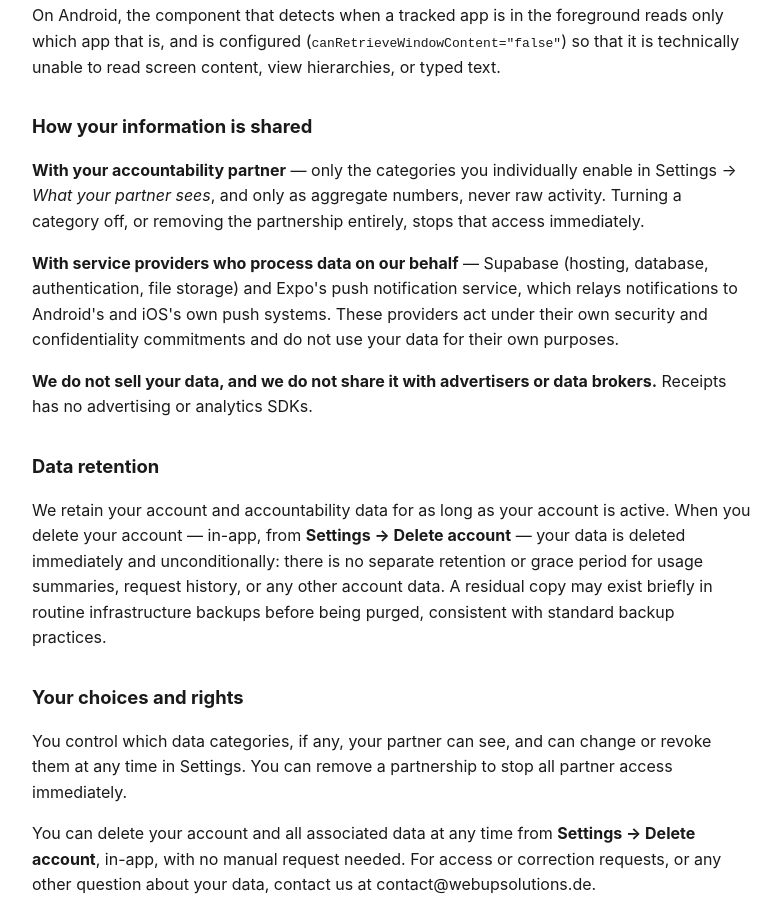
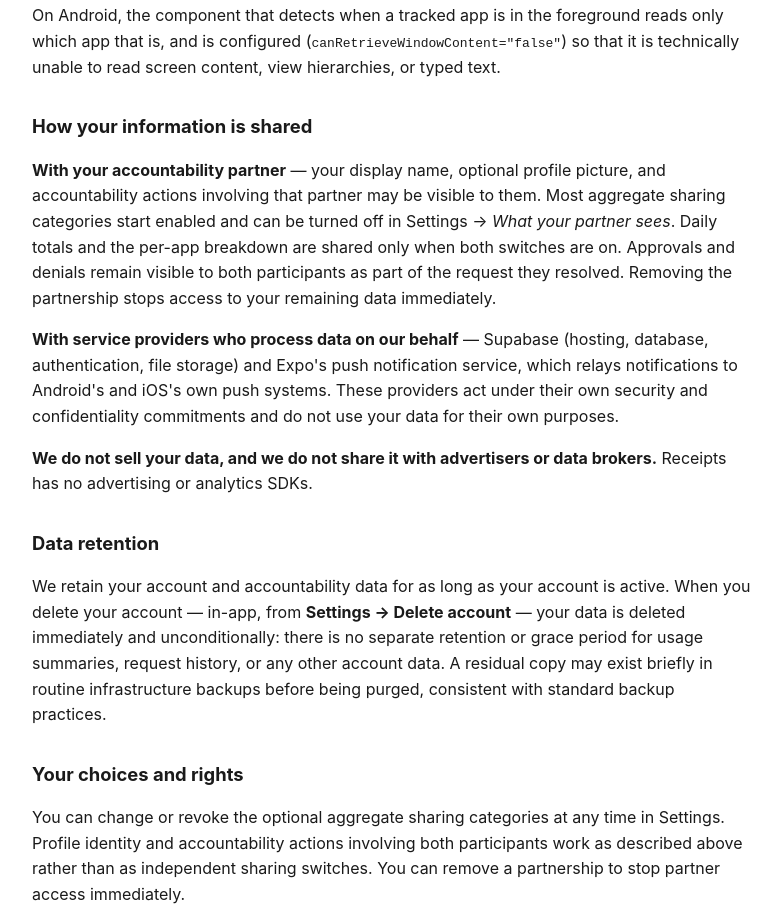
Before and after one commit to Aaron-Vermi/receipts-privacy-policy, a plain HTML site: page index.html in a window 1280 px wide. Shown: the part 934-1845 px from the top of the page, without its empty margins (248-1029 px from the left). Drawn offline with Linux system fonts and the light colour scheme.

Commit message:
Sync privacy policy from receipts main (partner-sharing disclosure update)

```diff
--- a/index.html
+++ b/index.html
@@ -15,7 +15,7 @@
 <body>
 
 <h1>Receipts — Privacy Policy</h1>
-<p class="effective-date">Effective date: 30.08.2026</p>
+<p class="effective-date">Effective date: 31.08.2026</p>
 
 <h2>What Receipts is</h2>
 <p>Receipts is screen time accountability shared with one invited partner. It measures how long you spend in the apps you choose to track — never what you do inside them.</p>
@@ -32,7 +32,7 @@
 <p>On Android, the component that detects when a tracked app is in the foreground reads only which app that is, and is configured (<code>canRetrieveWindowContent="false"</code>) so that it is technically unable to read screen content, view hierarchies, or typed text.</p>
 
 <h2>How your information is shared</h2>
-<p><strong>With your accountability partner</strong> — only the categories you individually enable in Settings &rarr; <em>What your partner sees</em>, and only as aggregate numbers, never raw activity. Turning a category off, or removing the partnership entirely, stops that access immediately.</p>
+<p><strong>With your accountability partner</strong> — your display name, optional profile picture, and accountability actions involving that partner may be visible to them. Most aggregate sharing categories start enabled and can be turned off in Settings &rarr; <em>What your partner sees</em>. Daily totals and the per-app breakdown are shared only when both switches are on. Approvals and denials remain visible to both participants as part of the request they resolved. Removing the partnership stops access to your remaining data immediately.</p>
 <p><strong>With service providers who process data on our behalf</strong> — Supabase (hosting, database, authentication, file storage) and Expo's push notification service, which relays notifications to Android's and iOS's own push systems. These providers act under their own security and confidentiality commitments and do not use your data for their own purposes.</p>
 <p><strong>We do not sell your data, and we do not share it with advertisers or data brokers.</strong> Receipts has no advertising or analytics SDKs.</p>
 
@@ -40,7 +40,7 @@
 <p>We retain your account and accountability data for as long as your account is active. When you delete your account &mdash; in-app, from <strong>Settings &rarr; Delete account</strong> &mdash; your data is deleted immediately and unconditionally: there is no separate retention or grace period for usage summaries, request history, or any other account data. A residual copy may exist briefly in routine infrastructure backups before being purged, consistent with standard backup practices.</p>
 
 <h2>Your choices and rights</h2>
-<p>You control which data categories, if any, your partner can see, and can change or revoke them at any time in Settings. You can remove a partnership to stop all partner access immediately.</p>
+<p>You can change or revoke the optional aggregate sharing categories at any time in Settings. Profile identity and accountability actions involving both participants work as described above rather than as independent sharing switches. You can remove a partnership to stop partner access immediately.</p>
 <p>You can delete your account and all associated data at any time from <strong>Settings &rarr; Delete account</strong>, in-app, with no manual request needed. For access or correction requests, or any other question about your data, contact us at contact@webupsolutions.de.</p>
 
 <h2>Children's privacy</h2>
```
